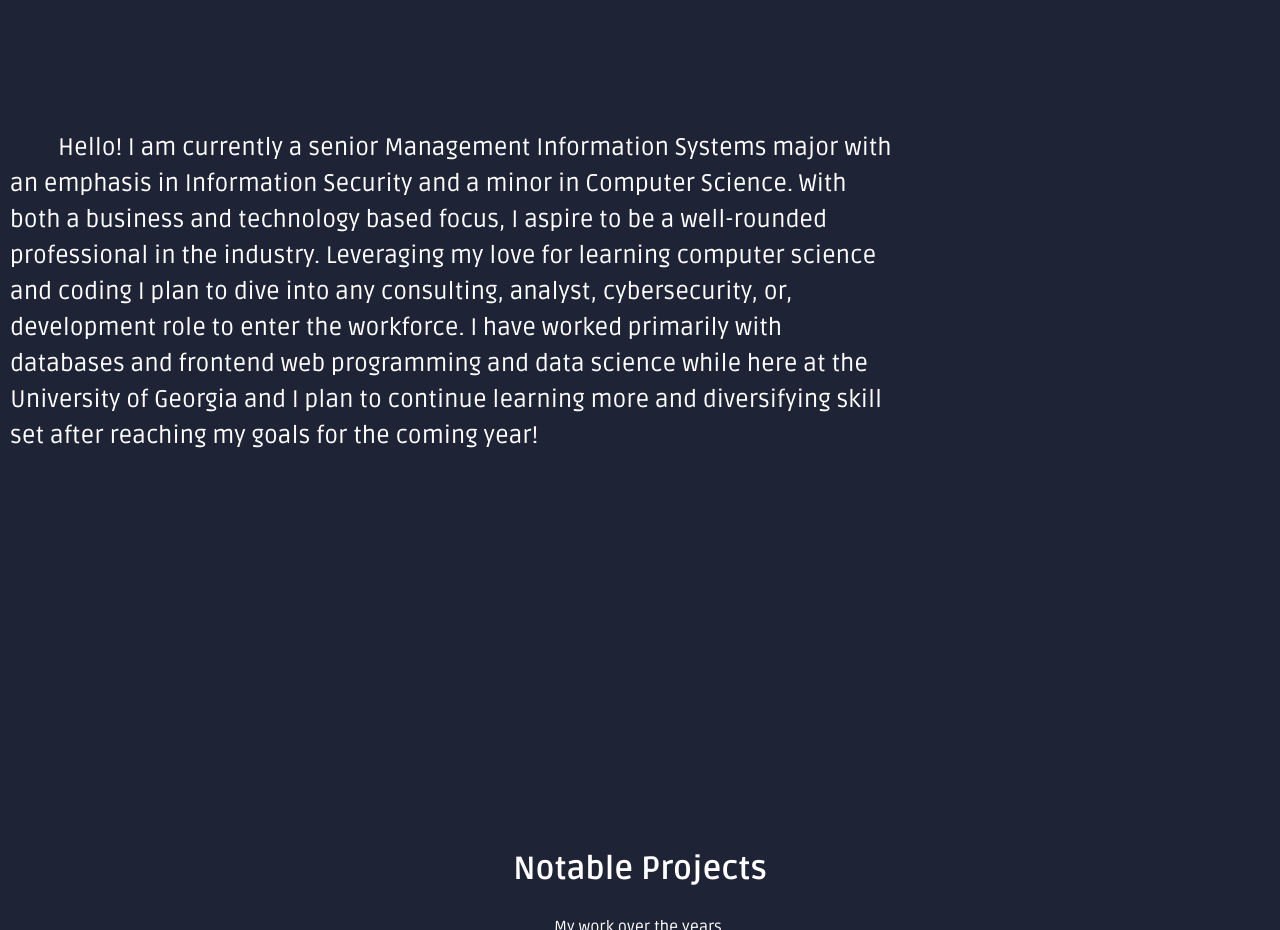
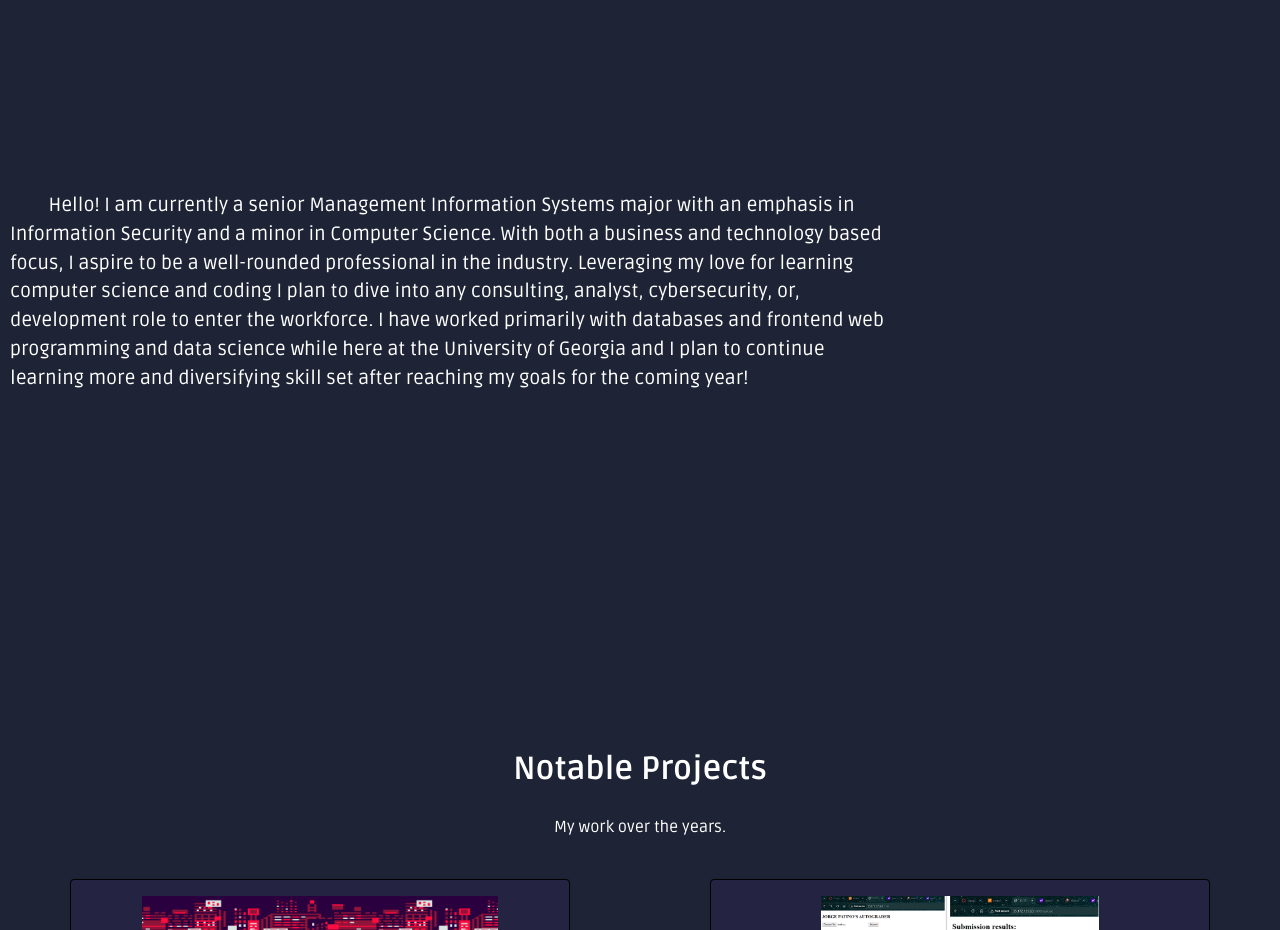
Before and after one commit to jorgeP301/JMPortfolio, a React (Create React App) app: page / in a window 1280 px wide. Shown: the part 1060-1990 px from the top of the page. Built offline with nearby package versions, Linux system fonts and the light colour scheme.

Commit message:
button mod
projects button implemented

```diff
--- a/src/App.css
+++ b/src/App.css
@@ -25,5 +25,5 @@
 }
 
 .about{
-  height: 900px ;
+  height: 800px ;
 }
--- a/src/component/Header.js
+++ b/src/component/Header.js
@@ -15,12 +15,19 @@ function Header({ toggleTheme, isDarkMode }) {
             behavior: 'smooth'
         });
     }
+    const handleProjectClick  =() => {
+        window.scroll({
+            top: 1700,
+            behavior: 'smooth'
+        });
+    }
+
     return (
         <AppBar position='sticky' sx={{ backgroundColor: isDarkMode ? '#252f4b' : '#647fcc', color: isDarkMode ? '#ffffff' : '#000000' }}>
             <Toolbar sx={{ justifyContent: "space-between" }}>
                 <Box>
                     <Button color="inherit" onClick={handleAboutClick}>ABOUT</Button>
-                    <Button color="inherit">PROJECTS</Button>
+                    <Button color="inherit" onClick={handleProjectClick}>PROJECTS</Button>
                     <Button color="inherit">CONTACT</Button>
                 </Box>
                 <FormGroup>
--- a/src/pages/about.css
+++ b/src/pages/about.css
@@ -27,5 +27,5 @@
     text-indent: 2em;
     margin-left: 10px;
     width:1000px;
-    font-size: x-large;
+    font-size:larger;
 }
```
